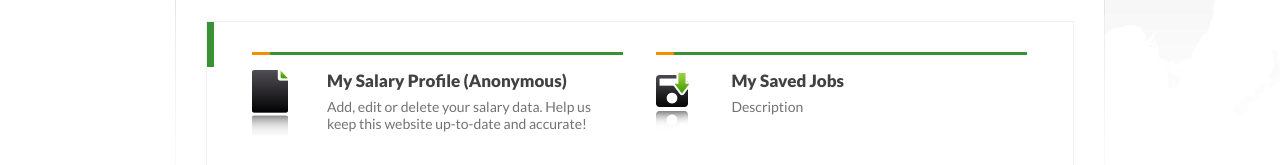
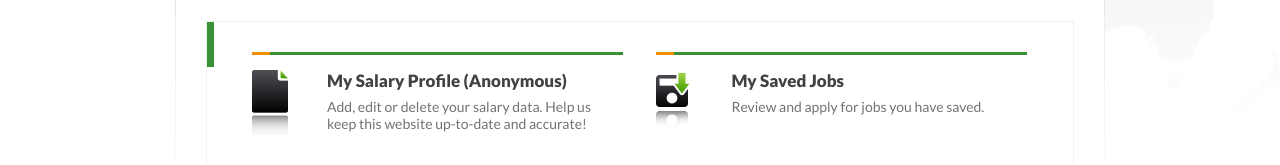
Before and after one commit to rainat/salary_surevey_frontend, a plain HTML site: page candidate_home.html in a window 1280 px wide. Shown: the part 408-573 px from the top of the page. Drawn offline with nearby package versions, Linux system fonts and the light colour scheme; files whose address does not match are found by name.

Commit message:
add description to candidate page

```diff
--- a/candidate_home.html
+++ b/candidate_home.html
@@ -91,7 +91,7 @@
 								<p class="desc">
 									<a href="#">
 										<strong>My Saved Jobs</strong>
-										Description
+										Review and apply for jobs you have saved.
 									</a>
 								</p>
 							</li>
```
